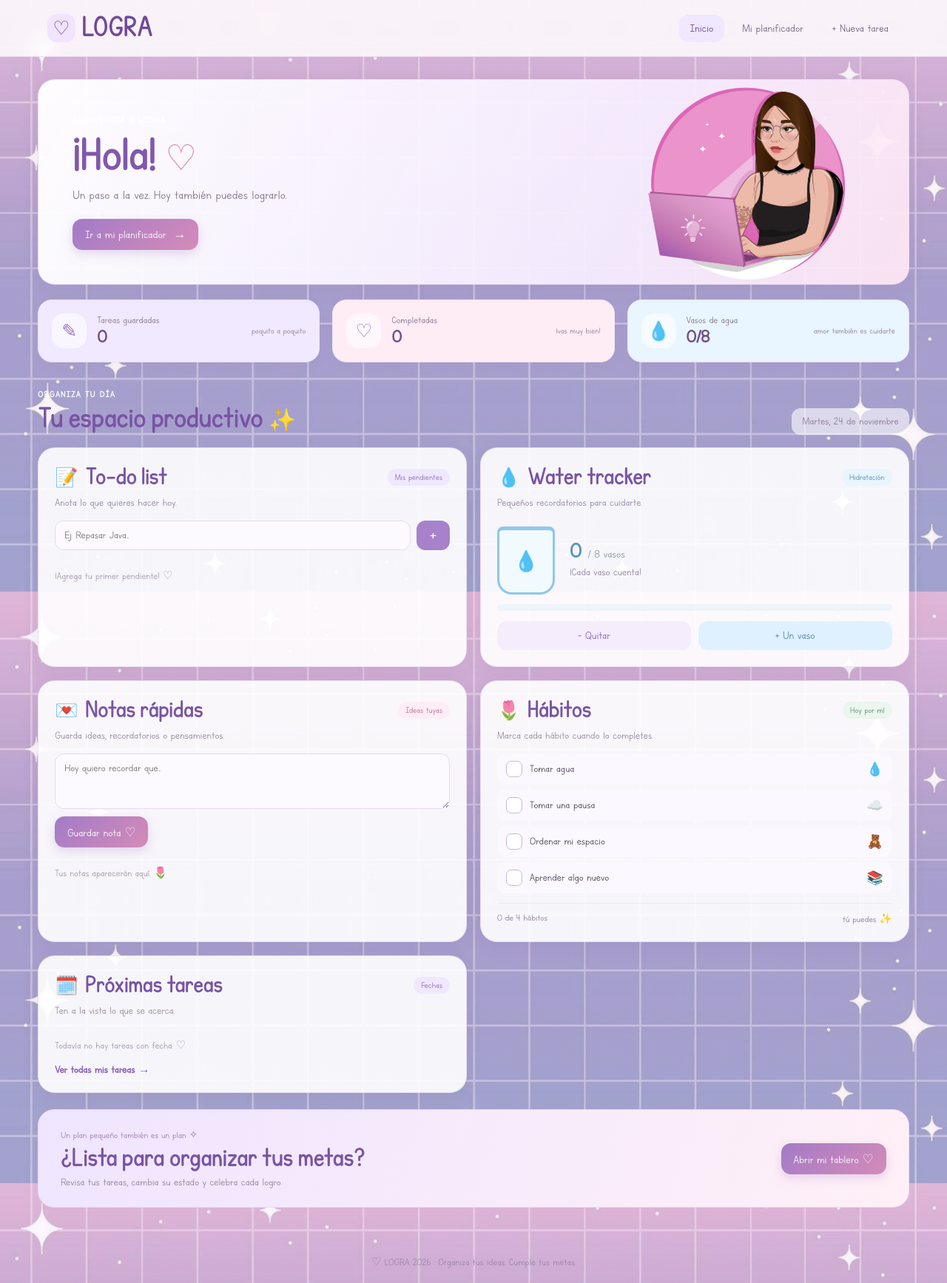
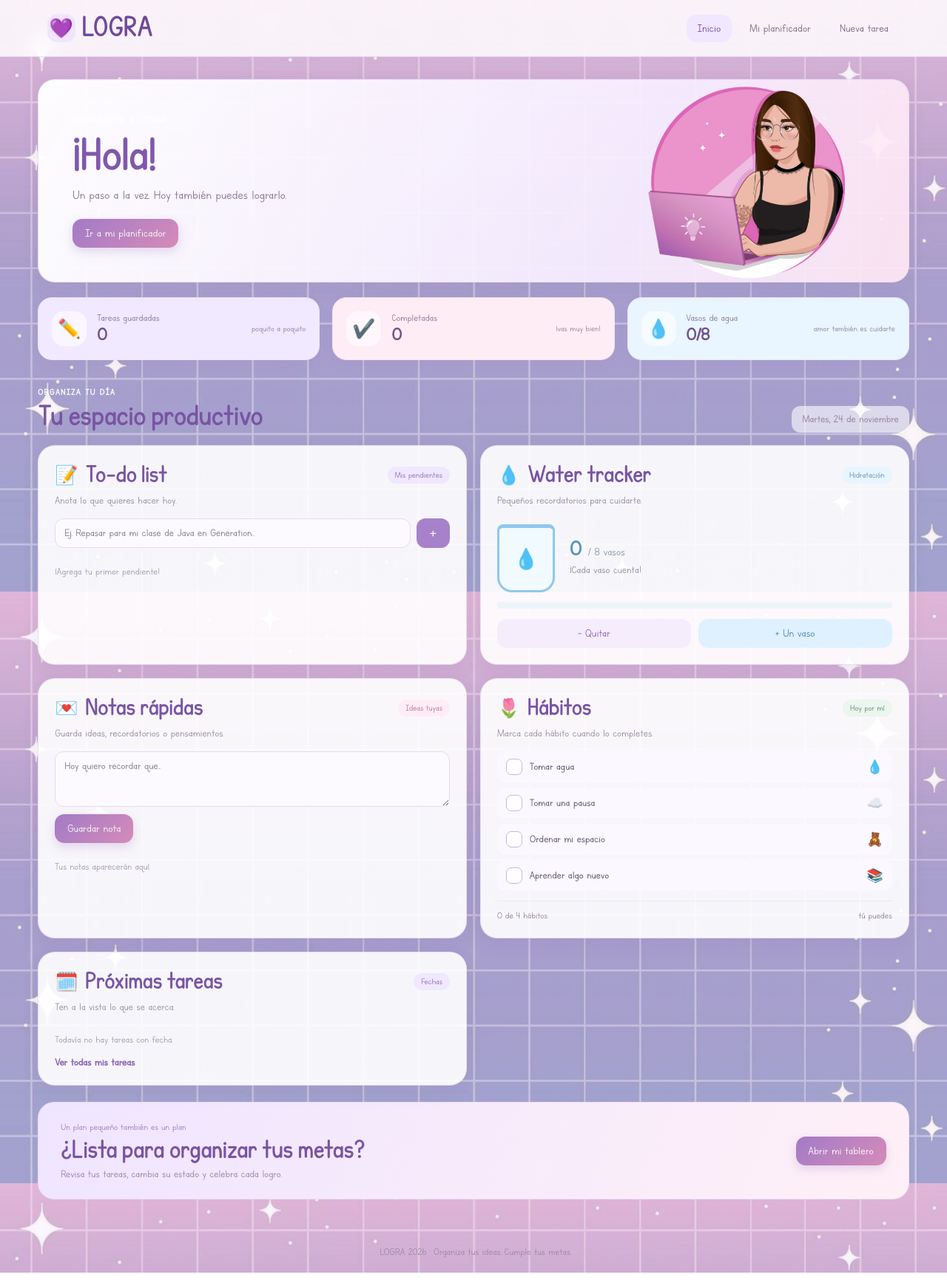
Before and after one commit to nayagonzalezd/Logra--proyecto--individual-, a plain HTML site: page pages/index.html in a window 1280 px wide. Shown: the whole page at 74% size. Drawn offline with Linux system fonts and the light colour scheme.

```diff
--- a/pages/index.html
+++ b/pages/index.html
@@ -9,7 +9,7 @@
   <meta name="theme-color" content="#f5edff">
 
   <!-- Título de la pestaña del navegador -->
-  <title>Inicio | LOGRA ♡</title>
+  <title>Inicio | LOGRA </title>
 
   <!-- Conexión con los estilos CSS -->
   <!-- ../ permite salir de pages y entrar en css -->
@@ -24,7 +24,7 @@
 
     <!-- Logo: al hacer clic, vuelve al inicio -->
     <a class="marca" href="index.html" aria-label="Inicio de LOGRA">
-      <span class="marca-icono">♡</span>
+      <span class="marca-icono">💜</span>
       <span>LOGRA</span>
     </a>
 
@@ -32,7 +32,7 @@
     <nav aria-label="Navegación principal">
       <a class="nav-activo" href="index.html">Inicio</a>
       <a href="tareas.html">Mi planificador</a>
-      <a href="crear-tarea.html">+ Nueva tarea</a>
+      <a href="crear-tarea.html"> Nueva tarea</a>
     </nav>
 
   </header>
@@ -47,12 +47,12 @@
       <div class="saludo-texto">
         <span class="eyebrow">BIENVENIDA A LOGRA </span>
 
-        <h1>¡Hola! <span>♡</span></h1>
+        <h1>¡Hola! </h1>
 
         <p>Un paso a la vez. Hoy también puedes lograrlo.</p>
 
         <a class="boton boton-principal" href="tareas.html">
-          Ir a mi planificador <span>→</span>
+          Ir a mi planificador
         </a>
       </div>
 
@@ -72,7 +72,7 @@
 
       <!-- Cantidad total de tareas -->
       <article class="resumen-card resumen-lila">
-        <span class="resumen-icono">✎</span>
+        <span class="resumen-icono">✏️</span>
 
         <div>
           <span class="resumen-label">Tareas guardadas</span>
@@ -84,7 +84,7 @@
 
       <!-- Cantidad de tareas completadas -->
       <article class="resumen-card resumen-rosa">
-        <span class="resumen-icono">♡</span>
+        <span class="resumen-icono">✔️</span>
 
         <div>
           <span class="resumen-label">Completadas</span>
@@ -115,7 +115,7 @@
 
       <div>
         <span class="eyebrow">ORGANIZA TU DÍA</span>
-        <h2>Tu espacio productivo ✨</h2>
+        <h2>Tu espacio productivo</h2>
       </div>
 
       <span class="fecha-hoy" id="fecha-hoy"></span>
@@ -153,7 +153,7 @@
           <input
             id="nuevo-rapido"
             type="text"
-            placeholder="Ej. Repasar Java..."
+            placeholder="Ej. Repasar para mi clase de Java en Generation..."
             maxlength="120"
             required
           >
@@ -169,7 +169,7 @@
 
         <!-- Mensaje cuando no hay pendientes -->
         <p id="vacio-rapido" class="texto-vacio">
-          ¡Agrega tu primer pendiente! ♡
+          ¡Agrega tu primer pendiente!
         </p>
 
       </article>
@@ -263,7 +263,7 @@
           ></textarea>
 
           <button class="boton boton-principal" type="submit">
-            Guardar nota ♡
+            Guardar nota
           </button>
 
         </form>
@@ -272,7 +272,7 @@
         <div id="lista-notas" class="lista-notas"></div>
 
         <p id="vacio-notas" class="texto-vacio">
-          Tus notas aparecerán aquí. 🌷
+          Tus notas aparecerán aquí.
         </p>
 
       </article>
@@ -299,28 +299,28 @@
 
           <label class="habito">
             <input type="checkbox" data-habito="agua">
-            <span class="check-dibujo">♡</span>
+            <span class="check-dibujo"></span>
             <span>Tomar agua</span>
             <span class="habito-emoji">💧</span>
           </label>
 
           <label class="habito">
             <input type="checkbox" data-habito="pausa">
-            <span class="check-dibujo">♡</span>
+            <span class="check-dibujo"></span>
             <span>Tomar una pausa</span>
             <span class="habito-emoji">☁️</span>
           </label>
 
           <label class="habito">
             <input type="checkbox" data-habito="orden">
-            <span class="check-dibujo">♡</span>
+            <span class="check-dibujo"></span>
             <span>Ordenar mi espacio</span>
             <span class="habito-emoji">🧸</span>
           </label>
 
           <label class="habito">
             <input type="checkbox" data-habito="lectura">
-            <span class="check-dibujo">♡</span>
+            <span class="check-dibujo"></span>
             <span>Aprender algo nuevo</span>
             <span class="habito-emoji">📚</span>
           </label>
@@ -330,7 +330,7 @@
         <!-- Resumen de los hábitos marcados -->
         <div class="habitos-pie">
           <span id="habitos-contador">0 de 4 hábitos</span>
-          <span>tú puedes ✨</span>
+          <span>tú puedes</span>
         </div>
 
       </article>
@@ -356,12 +356,12 @@
         <div id="proximas-tareas" class="proximas-tareas"></div>
 
         <p id="vacio-proximas" class="texto-vacio">
-          Todavía no hay tareas con fecha. ♡
+          Todavía no hay tareas con fecha.
         </p>
 
         <!-- Acceso al tablero completo -->
         <a class="enlace-morado" href="tareas.html">
-          Ver todas mis tareas →
+          Ver todas mis tareas
         </a>
 
       </article>
@@ -375,7 +375,7 @@
     <section class="cta-planificador">
 
       <div>
-        <span> Un plan pequeño también es un plan ✧</span>
+        <span> Un plan pequeño también es un plan </span>
 
         <h2>¿Lista para organizar tus metas?</h2>
 
@@ -385,7 +385,7 @@
       </div>
 
       <a class="boton boton-principal" href="tareas.html">
-        Abrir mi tablero ♡
+        Abrir mi tablero
       </a>
 
     </section>
@@ -396,7 +396,7 @@
   <!--PIE DE PÁGINA -->
 
   <footer>
-     ♡ LOGRA 2026 · Organiza tus ideas. Cumple tus metas.
+      · LOGRA 2026 · Organiza tus ideas. Cumple tus metas.
   </footer>
 
 
```
Also changed, not shown: pages/crear-tarea.html (+3 -3 lines).
